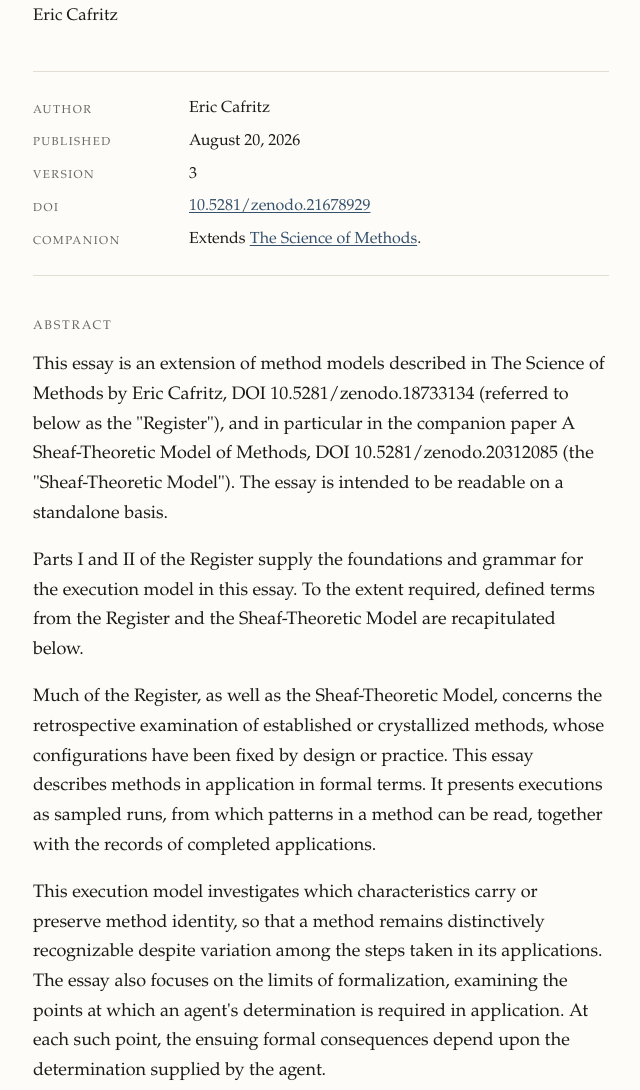
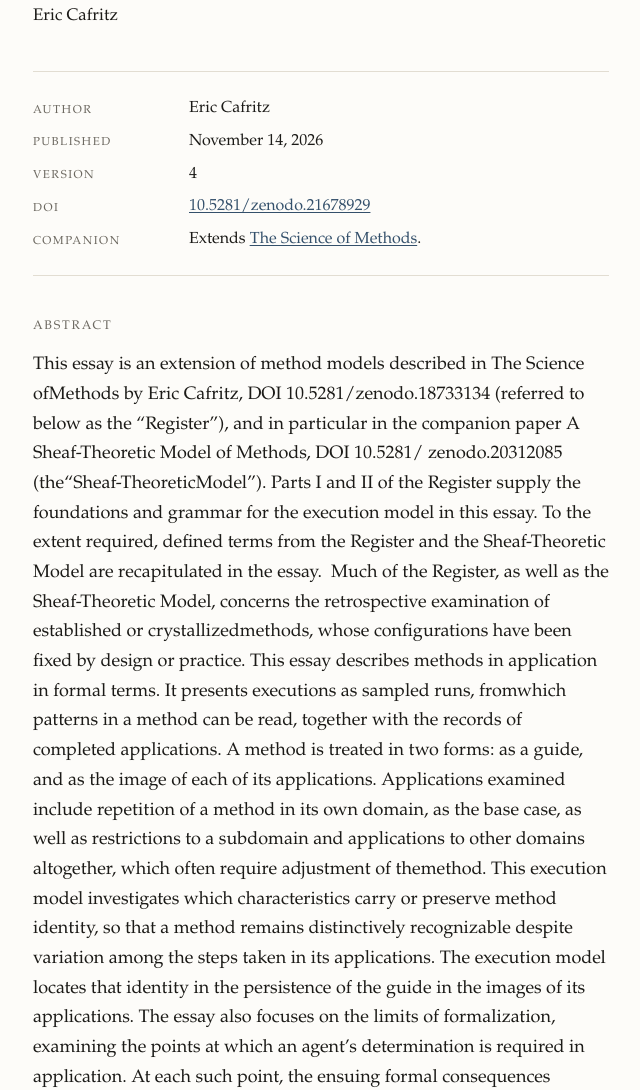
Before and after one commit to ericcafritz/ericcafritz.github.io, a plain HTML site: page method-identity.html in a window 1280 px wide. Shown: the part 274-1364 px from the top of the page, without its empty margins (319-959 px from the left). Drawn offline with Linux system fonts and the light colour scheme.

Commit message:
Update publication date and revise abstract in HTML
Updated publication date and version number in metadata. Revised abstract for clarity and conciseness.

```diff
--- a/method-identity.html
+++ b/method-identity.html
@@ -14,7 +14,7 @@
   <meta name="description" content="A formal execution model examining sampled runs, method identity under variation, and the points at which application requires an agent's determination.">
   <meta name="citation_title" content="Method Identity and the Limits of Formalism">
   <meta name="citation_author" content="Cafritz, Eric">
-  <meta name="citation_publication_date" content="2026/08/20">
+  <meta name="citation_publication_date" content="2026/11/14">
   <meta name="citation_doi" content="10.5281/zenodo.21678929">
   <meta name="citation_abstract_html_url" content="https://ericcafritz.github.io/method-identity.html">
   <meta name="citation_pdf_url" content="https://ericcafritz.github.io/Method-Identity.pdf">
@@ -38,8 +38,8 @@
     <div class="record">
       <dl>
         <dt>Author</dt>   <dd>Eric Cafritz</dd>
-                <dt>Published</dt><dd>August 20, 2026</dd>
-        <dt>Version</dt>  <dd>3</dd>
+                <dt>Published</dt><dd>November 14, 2026</dd>
+        <dt>Version</dt>  <dd>4</dd>
         <dt>DOI</dt>      <dd><a href="https://doi.org/10.5281/zenodo.21678929">10.5281/zenodo.21678929</a></dd>
 
         <dt>Companion</dt><dd>Extends <a href="science-of-methods.html">The Science of Methods</a>.</dd>
@@ -49,14 +49,15 @@
     <section class="abstract">
       <h2>Abstract</h2>
 
-<p>This essay is an extension of method models described in The Science of Methods by Eric Cafritz, DOI 10.5281/zenodo.18733134 (referred to below as the "Register"), and in particular in the companion paper A Sheaf-Theoretic Model of Methods, DOI 10.5281/zenodo.20312085 (the "Sheaf-Theoretic Model"). The essay is intended to be readable on a standalone basis.</p>
+<p>This essay is an extension of method models described in The Science ofMethods by Eric Cafritz, DOI 10.5281/zenodo.18733134 (referred to below as the “Register”), and in particular in the companion paper A Sheaf-Theoretic Model of Methods, DOI 10.5281/ zenodo.20312085 (the“Sheaf-TheoreticModel”). Parts I and II of the Register supply the foundations and grammar for the execution model in this essay. To the extent required, defined terms from the Register and the Sheaf-Theoretic Model are recapitulated in the essay.
 
-<p>Parts I and II of the Register supply the foundations and grammar for the execution model in this essay. To the extent required, defined terms from the Register and the Sheaf-Theoretic Model are recapitulated below.</p>
+Much of the Register, as well as the Sheaf-Theoretic Model, concerns the retrospective examination of established or crystallizedmethods, whose configurations have been fixed by design or practice. This essay describes methods in application in formal terms. It presents executions as sampled runs, fromwhich patterns in a method can be read, together with the records of completed applications.
 
-<p>Much of the Register, as well as the Sheaf-Theoretic Model, concerns the retrospective examination of established or crystallized methods, whose configurations have been fixed by design or practice. This essay describes methods in application in formal terms. It presents executions as sampled runs, from which patterns in a method can be read, together with the records of completed applications.</p>
+A method is treated in two forms: as a guide, and as the image of each of its applications. Applications examined include repetition of a method in its own domain, as the base case, as well as restrictions to a subdomain and applications to other domains altogether, which often require adjustment of themethod. This execution model investigates which characteristics carry or preserve method identity, so that a method remains distinctively recognizable despite variation among the steps taken in its applications. The execution model locates that identity in the persistence of the guide in the images of its applications.
 
-<p>This execution model investigates which characteristics carry or preserve method identity, so that a method remains distinctively recognizable despite variation among the steps taken in its applications. The essay also focuses on the limits of formalization, examining the points at which an agent's determination is required in application. At each such point, the ensuing formal consequences depend upon the determination supplied by the agent.</p>
+The essay also focuses on the limits of formalization, examining the points at which an agent’s determination is required in application. At each such point, the ensuing formal consequences depend upon the determination supplied by the agent.
 
+Version note. This version (v4), of November 2026, substantially revises the previous version. The method is treated as a guide and as the images of its applications; application in other domains is reorganized into four types; and method-identity is located in the persistence of the guide in its images.
 </section>
 
     <ul class="actions">
```
